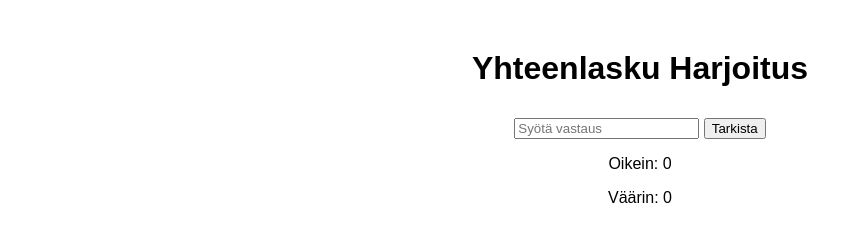
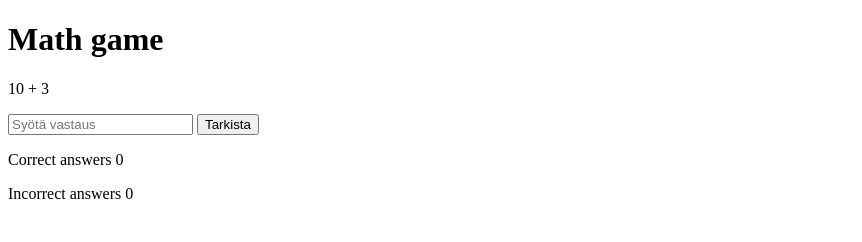
Before and after one commit to Tuomo00/gitdemo, a plain HTML site: page viikko5/index.html in a window 1280 px wide. Both pictures are taken after a click on the button "Tarkista". Shown: the whole page, without its empty margins (0-862 px from the left). Drawn offline with Linux system fonts and the light colour scheme; files that its build step writes are made by us from their sources.

Commit message:
viikko5 poisto

```diff
--- a/viikko5/index.html
+++ b/viikko5/index.html
@@ -3,18 +3,17 @@
 <head>
     <meta charset="UTF-8">
     <meta name="viewport" content="width=device-width, initial-scale=1.0">
-    <link rel="stylesheet" href="style.css">
-    <title>Yhteenlasku Harjoitus</title>
+    <title>Math game</title>
 </head>
 <body>
     <div id="app">
-        <h1>Yhteenlasku Harjoitus</h1>
+        <h1>Math game</h1>
         <p id="question"></p>
-        <input type="text" id="answer" placeholder="Syötä vastaus">
+        <input type="number" id="answer" placeholder="Syötä vastaus">
         <button onclick="checkAnswer()">Tarkista</button>
-        <p>Oikein: <span id="correctCount">0</span></p>
-        <p>Väärin: <span id="wrongCount">0</span></p>
+        <p>Correct answers <span id="correctCount">0</span></p>
+        <p>Incorrect answers <span id="wrongCount">0</span></p>
     </div>
-    <script src="script.js"></script>
+<script src="./js/script.js"></script>
 </body>
 </html>
--- a/viikko5/js/script.js
+++ b/viikko5/js/script.js
@@ -1,25 +1,25 @@
-// Yhteenlaskutehtävän generaattori
+let correctCount = 0;
+let wrongCount = 0;
+
 function generateQuestion() {
     const num1 = Math.floor(Math.random() * 10) + 1;
     const num2 = Math.floor(Math.random() * 10) + 1;
     return { question: `${num1} + ${num2}`, answer: num1 + num2 };
 }
 
-let correctCount = 0;
-let wrongCount = 0;
-
-// Näytä ensimmäinen kysymys
 function showQuestion() {
 const { question, answer } = generateQuestion();
 document.getElementById('question').textContent = question;
-  document.getElementById('answer').value = '';
-  return answer;
+return { question, answer };
 }
 
-// Tarkista vastaus ja päivitä pisteet
 function checkAnswer() {
 const userAnswer = parseInt(document.getElementById('answer').value, 10);
-  const correctAnswer = showQuestion();
+const questionElement = document.getElementById('question');
+
+if (questionElement) {
+    const questionText = questionElement.textContent;
+    const correctAnswer = eval(questionText);
 
     if (!isNaN(userAnswer)) {
         if (userAnswer === correctAnswer) {
@@ -28,16 +28,19 @@ function checkAnswer() {
             wrongCount++;
         }
         updateScore();
+        showQuestion();
+        document.getElementById('answer').value = '';
     } else {
         alert('Syötä validi numero!');
     }
+} else {
+    console.error("Element with id 'question' not found.");
+}
 }
 
-// Päivitä pistemäärät näytölle
 function updateScore() {
     document.getElementById('correctCount').textContent = correctCount;
     document.getElementById('wrongCount').textContent = wrongCount;
 }
 
-// Alusta sovellus
 showQuestion();
```
Lines whose indentation alone changed are shown as unchanged.
